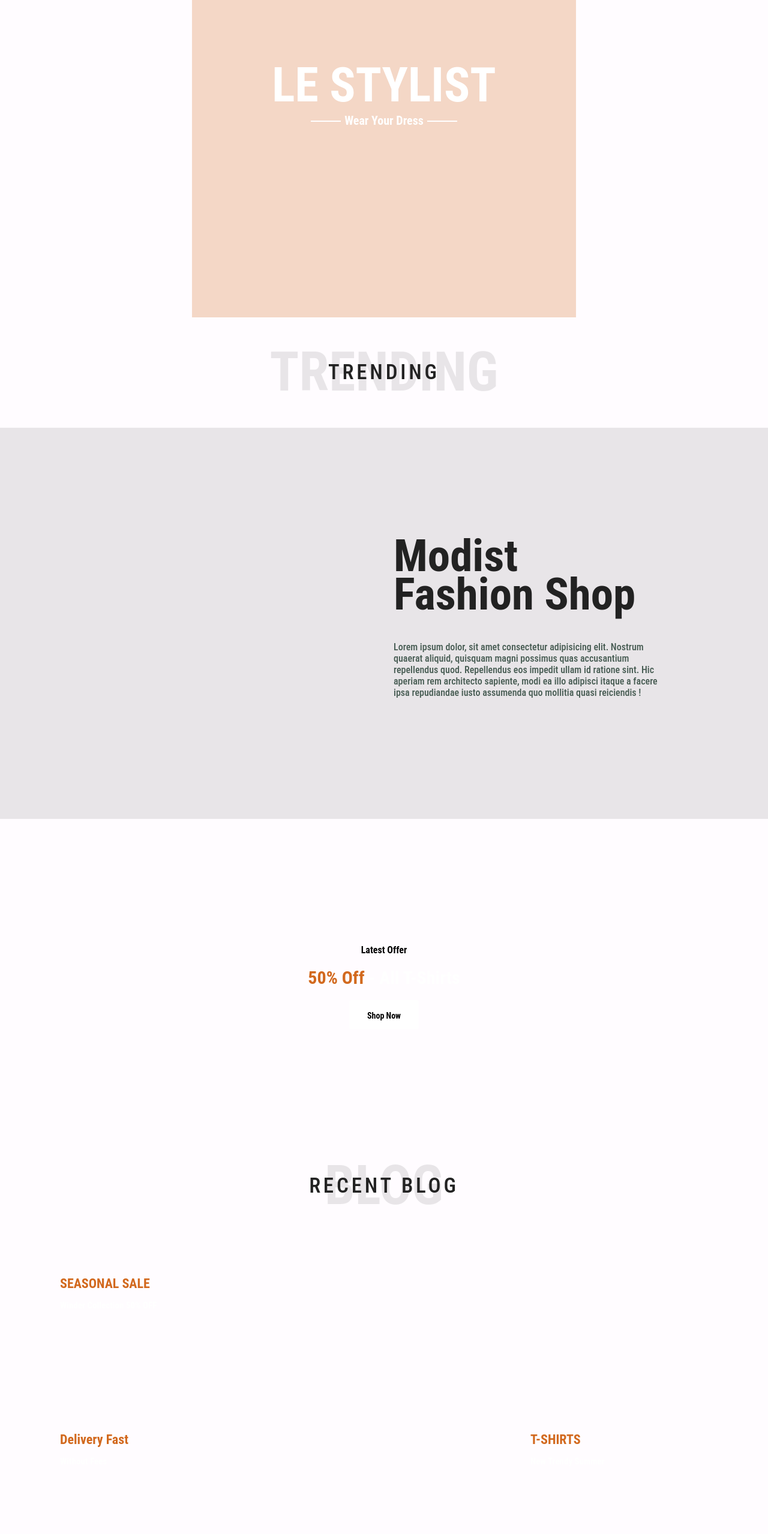
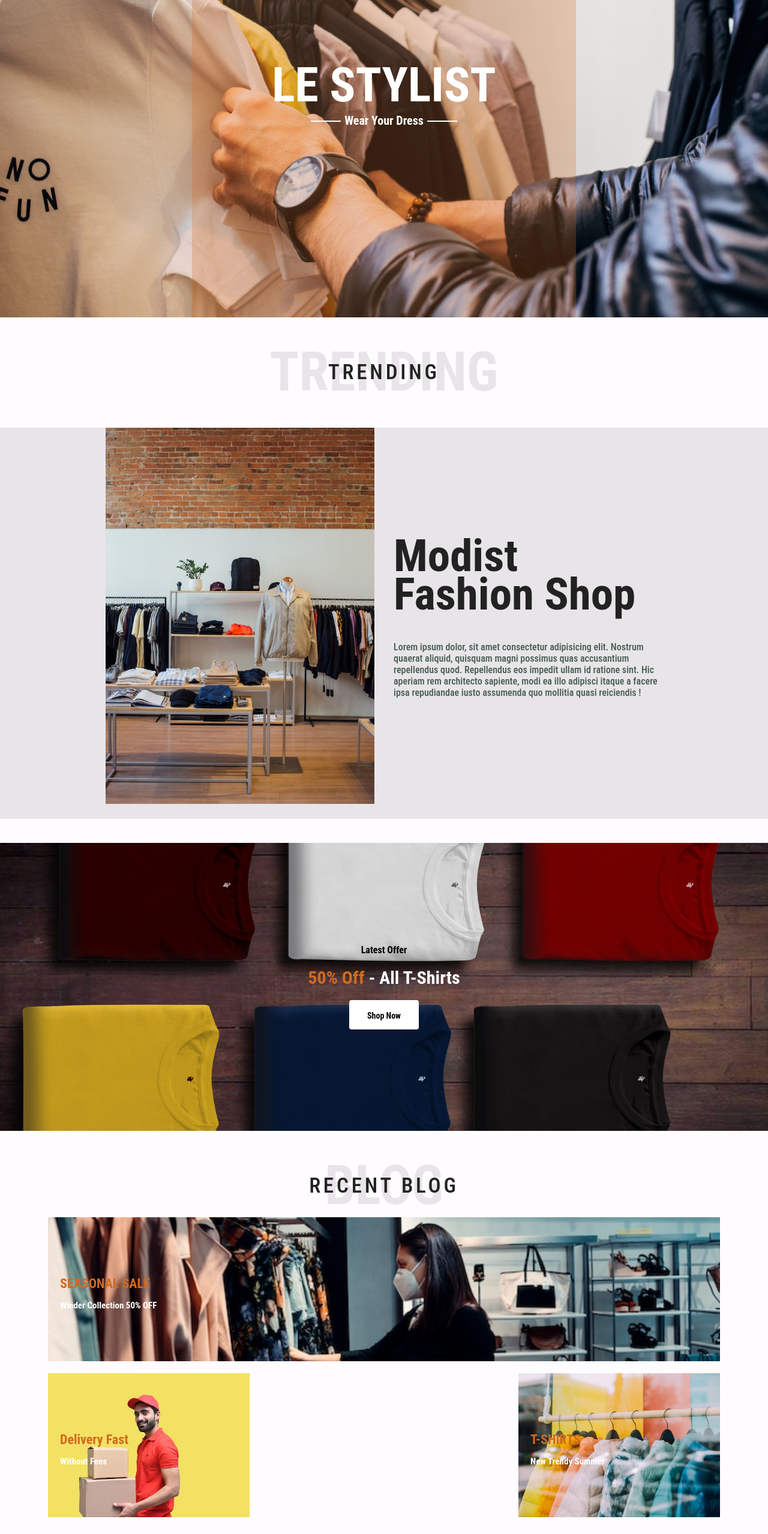
Before and after one commit to MostafaHosnyy/modist-shop, a plain HTML site: page modist shop/index.html in a window 1280 px wide. Shown: the part 240-2797 px from the top of the page at 60% size. Drawn offline with Linux system fonts and the light colour scheme; the site is published under a folder, as on GitHub Pages, so addresses that start at the root find nothing; no server answers.

Commit message:
Update style.css

```diff
--- a/modist shop/css/style.css
+++ b/modist shop/css/style.css
@@ -119,7 +119,7 @@ body {
 }
 #hero {
   position: relative;
-  background-image: url("/img/20.jpg");
+  background-image: url("../img/20.jpg");
   height: 90vh;
   width: 100%;
   background-size: cover;
@@ -272,7 +272,7 @@ body {
   height: 652px;
   display: flex;
   justify-content: center;
-  background-image: url("/Img/cover-2.jpg");
+  background-image: url("../Img/cover-2.jpg");
   background-size: contain;
   background-repeat: no-repeat;
 }
@@ -299,7 +299,7 @@ body {
   flex-direction: column;
   align-items: center;
   justify-content: center;
-  background-image: url("/img/t-b8.jpg");
+  background-image: url("../img/t-b8.jpg");
   width: 100%;
   height: 60vh;
   background-size: cover;
@@ -334,7 +334,7 @@ body {
   flex-direction: column;
   align-items: flex-start;
   justify-content: center;
-  background-image: url("/img/b3.jpg");
+  background-image: url("../img/b3.jpg");
   min-width: 30%;
   height: 30vh;
   background-size: cover;
@@ -354,10 +354,10 @@ body {
 }
 
 #banner-3 .banner-box-2 {
-  background-image: url("/img/b2.jpg");
+  background-image: url("../img/b2.jpg");
 }
 #banner-3 .banner-box-3 {
-  background-image: url("/img/b1.jpg");
+  background-image: url("../img/b1.jpg");
 }
 
 #newsletter {
@@ -447,7 +447,7 @@ footer a:hover {
   flex-direction: column;
   align-items: flex-start;
   justify-content: center;
-  background-image: url("/img/b16.jpg");
+  background-image: url("../img/b16.jpg");
   min-width: 580px;
   height: 50vh;
   background-size: cover;
@@ -455,7 +455,7 @@ footer a:hover {
   padding: 30px;
 }
 #sm-banner .banner-box-2 {
-  background-image: url("/img/b17.jpg");
+  background-image: url("../img/b17.jpg");
 }
 #sm-banner h2 {
   color: #fff;
@@ -544,7 +544,7 @@ footer a:hover {
 }
 /* cart page */
 #page-header {
-  background-image: url("/img/b4.png");
+  background-image: url("../img/b4.png");
   background-position: center;
 }
 
@@ -769,7 +769,7 @@ footer a:hover {
     height: 100%;
     display: flex;
     justify-content: center;
-    background-image: url("/Img/cover-2.jpg");
+    background-image: url("../Img/cover-2.jpg");
     background-size: contain;
     background-repeat: no-repeat;
   }
```
